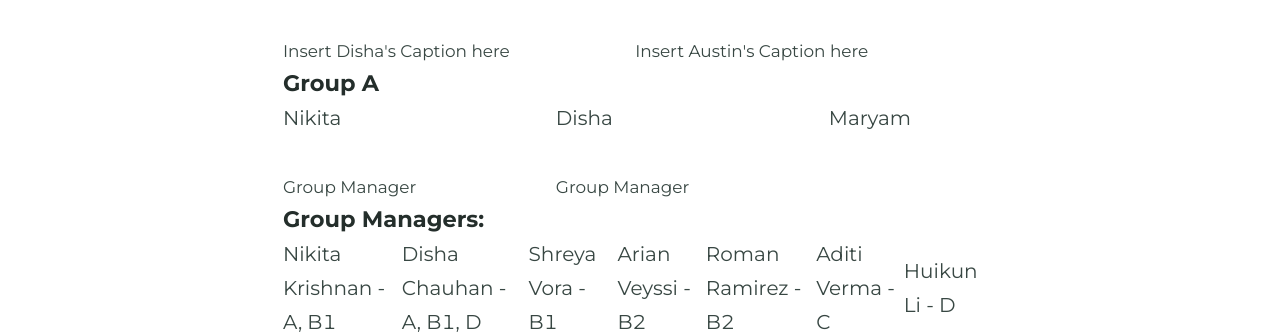
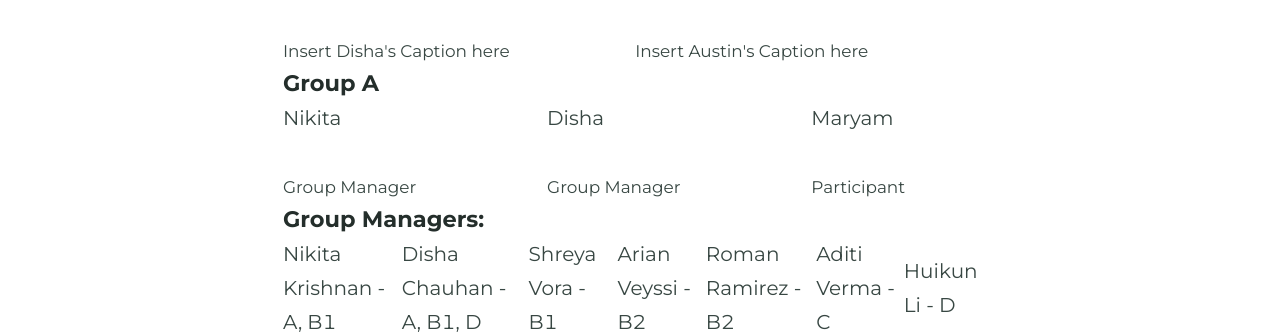
Before and after one commit to BI-STEM-Away/sMAP_dev, a Jekyll site: the page built from ourTeam.md, in a window 1280 px wide. Shown: the part 713-1047 px from the top of the page. Built offline with Jekyll 4.4.1, drawn with Linux system fonts in a browser that asks for light colours.

Commit message:
Update ourTeam.md

```diff
--- a/ourTeam.md
+++ b/ourTeam.md
@@ -67,6 +67,7 @@ feature_image: "https://bi-stem-away.github.io/shiny_app_dev/Banner.png"
     <tr>
       <td>Group Manager</td>
       <td>Group Manager</td>
+      <td>Participant</td>
     </tr>
   </tbody>
 </table>
```
